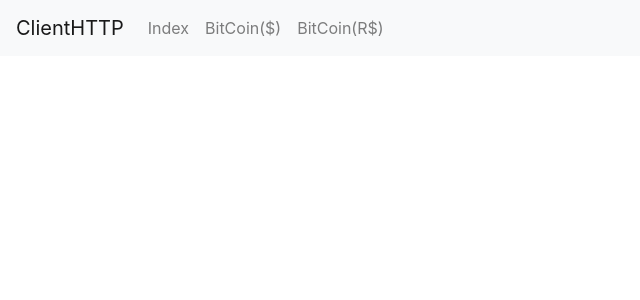
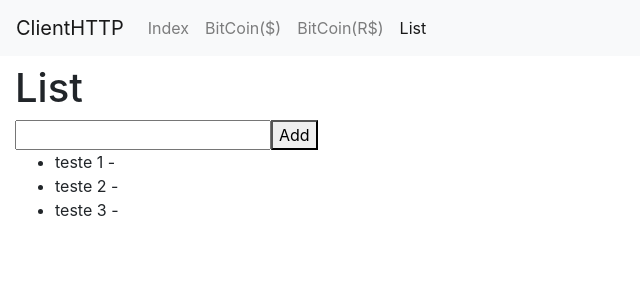
Before and after one commit to biancad2/client-http, an Angular app: page /list in a window 1280 px wide. Before the commit this address led to /. Shown: the top 300 px of the page, without its empty margins (0-640 px from the left). Built offline with nearby package versions, Linux system fonts and the light colour scheme.

Commit message:
Lista com adição e remoção de itens

```diff
--- a/src/app/app-routing.module.ts
+++ b/src/app/app-routing.module.ts
@@ -3,12 +3,14 @@ import { Routes, RouterModule } from '@angular/router';
 import { IndexComponent } from './index/index.component';
 import { BitcoinComponent } from './bitcoin/bitcoin.component';
 import { BitcoinBrlComponent } from './bitcoin-brl/bitcoin-brl.component';
+import { ListComponent } from './list/list.component';
 
 
 const routes: Routes = [
   {path: '', component: IndexComponent},
   {path: 'bitcoin', component: BitcoinComponent},
   {path: 'bitcoin-brl', component: BitcoinBrlComponent},
+  {path: 'list', component: ListComponent},
 
 ];
 
--- a/src/app/app.component.html
+++ b/src/app/app.component.html
@@ -15,6 +15,9 @@
       <li class="nav-item">
         <a class="nav-link" [routerLink]="['/bitcoin-brl']" [routerLinkActive]="['active']">BitCoin(R$)</a>
       </li>
+      <li class="nav-item">
+        <a class="nav-link" [routerLink]="['/list']" [routerLinkActive]="['active']">List</a>
+      </li>
     </ul>
   </div>
 </nav>
--- a/src/app/app.module.ts
+++ b/src/app/app.module.ts
@@ -7,13 +7,15 @@ import { AppComponent } from './app.component';
 import { IndexComponent } from './index/index.component';
 import { BitcoinComponent } from './bitcoin/bitcoin.component';
 import { BitcoinBrlComponent } from './bitcoin-brl/bitcoin-brl.component';
+import { ListComponent } from './list/list.component';
 
 @NgModule({
   declarations: [
     AppComponent,
     IndexComponent,
     BitcoinComponent,
-    BitcoinBrlComponent
+    BitcoinBrlComponent,
+    ListComponent
   ],
   imports: [
     BrowserModule,
--- /dev/null
+++ b/src/app/list.service.ts
@@ -0,0 +1,31 @@
+import { Injectable } from '@angular/core';
+
+interface Item {
+  name: string;
+}
+@Injectable({
+  providedIn: 'root'
+})
+export class ListService {
+  list: Array<Item> = [
+    { name: 'teste 1' },
+    { name: 'teste 2' },
+    { name: 'teste 3' }
+  ];
+  getItems() {
+    return this.list;
+  }
+
+  addItem(name: string) {
+    this.list.push({ name });
+  }
+
+  removeItem(item: Item){
+    const i = this.list.indexOf(item);
+    if(i > -1){
+      this.list.splice(i,1);
+    }
+  }
+
+  constructor() { }
+}
--- /dev/null
+++ b/src/app/list/list.component.html
@@ -0,0 +1,12 @@
+<h1> List </h1>
+<div>
+    <input #nameInput type="text" />
+    <button (click)="this.listService.addItem(nameInput.value); nameInput.value=''">Add</button>
+</div>
+<ul>
+    <li *ngFor="let item of this.listService.list">
+        {{item.name}}
+        <span (click)="this.listService.removeItem(item)" style='cursor: pointer;'>-</span>
+    </li>
+
+</ul>
--- /dev/null
+++ b/src/app/list/list.component.ts
@@ -0,0 +1,16 @@
+import { Component, OnInit } from '@angular/core';
+import { ListService } from '../list.service';
+
+@Component({
+  selector: 'app-list',
+  templateUrl: './list.component.html',
+  styleUrls: ['./list.component.css']
+})
+export class ListComponent implements OnInit {
+
+  constructor(public listService: ListService) { }
+
+  ngOnInit(): void {
+  }
+
+}
```
Also changed, not shown: src/app/list/list.component.css (added), 2 other files (tests, documents, lock files or other folders).
